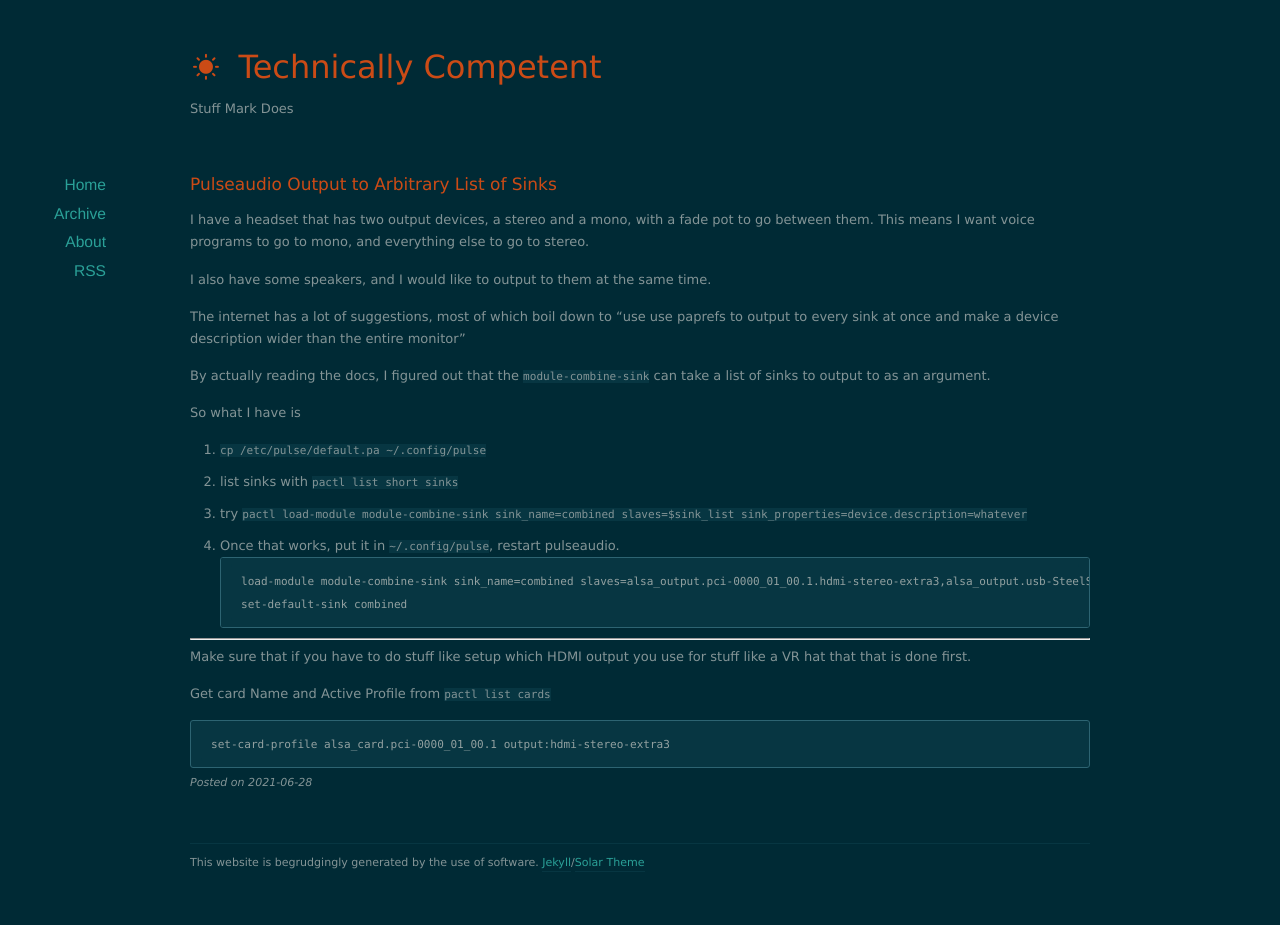
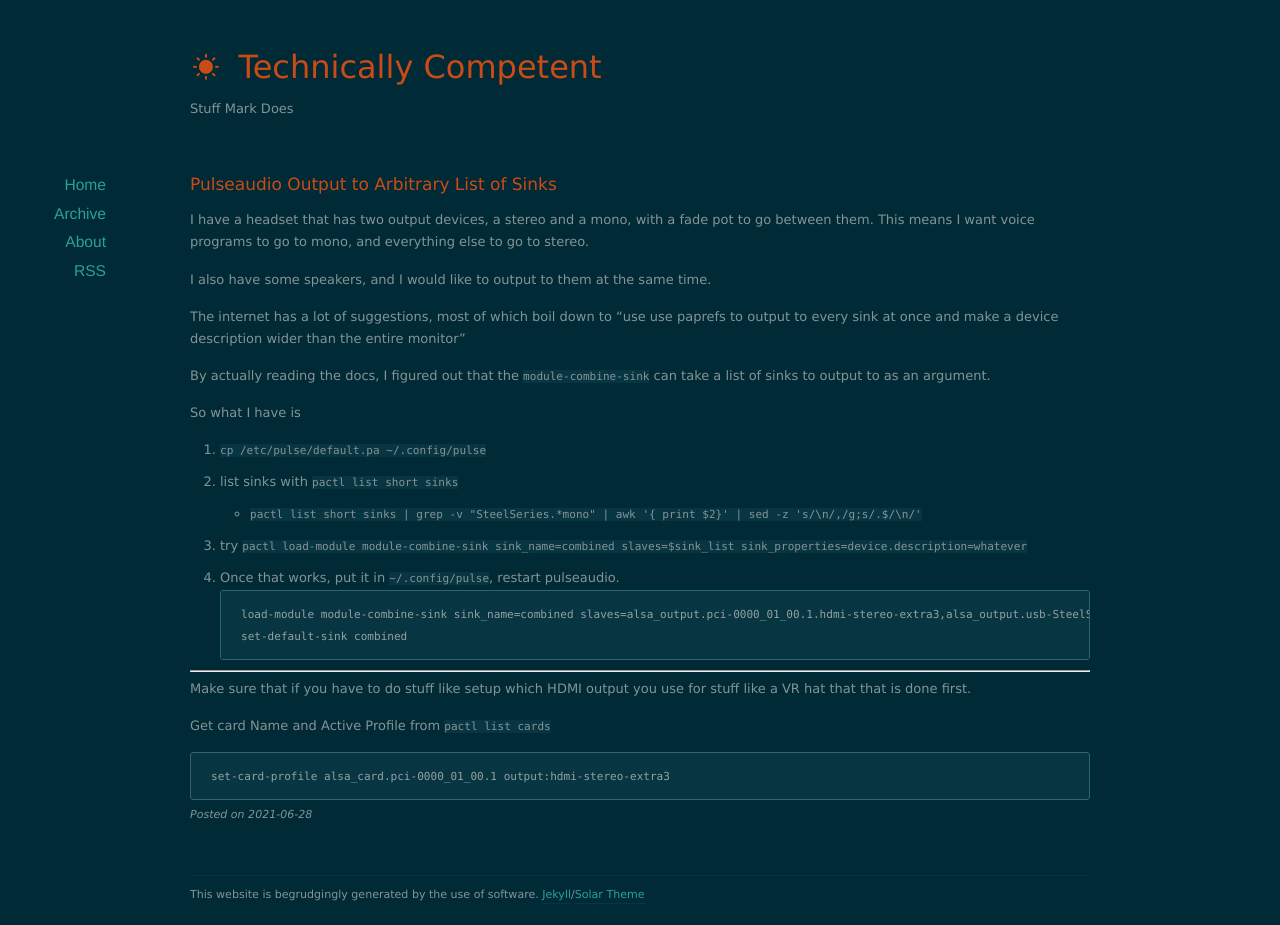
Before and after one commit to mtfurlan/mtfurlan.github.io, a Jekyll site: the page built from _posts/2021-06-28-pulseaudio-combine-arbitrary-sinks.markdown, in a window 1280 px wide. Built offline with Jekyll 4.4.1, drawn with Linux system fonts in a browser that asks for light colours; nearby versions of some CDN libraries; before the commit the page ends 900 px from its top, so only the background shows below that.

Commit message:
pulseaudio post add command to get sinks properly

````diff
--- a/_posts/2021-06-28-pulseaudio-combine-arbitrary-sinks.markdown
+++ b/_posts/2021-06-28-pulseaudio-combine-arbitrary-sinks.markdown
@@ -22,6 +22,7 @@ By actually reading the docs, I figured out that the `module-combine-sink` can t
 So what I have is
 1. `cp /etc/pulse/default.pa ~/.config/pulse`
 2. list sinks with `pactl list short sinks`
+   * `pactl list short sinks | grep -v "SteelSeries.*mono" | awk '{ print $2}' | sed -z 's/\n/,/g;s/.$/\n/'`
 2. try `pactl load-module module-combine-sink sink_name=combined slaves=$sink_list sink_properties=device.description=whatever`
 3. Once that works, put it in `~/.config/pulse`, restart pulseaudio.
 ```
````
